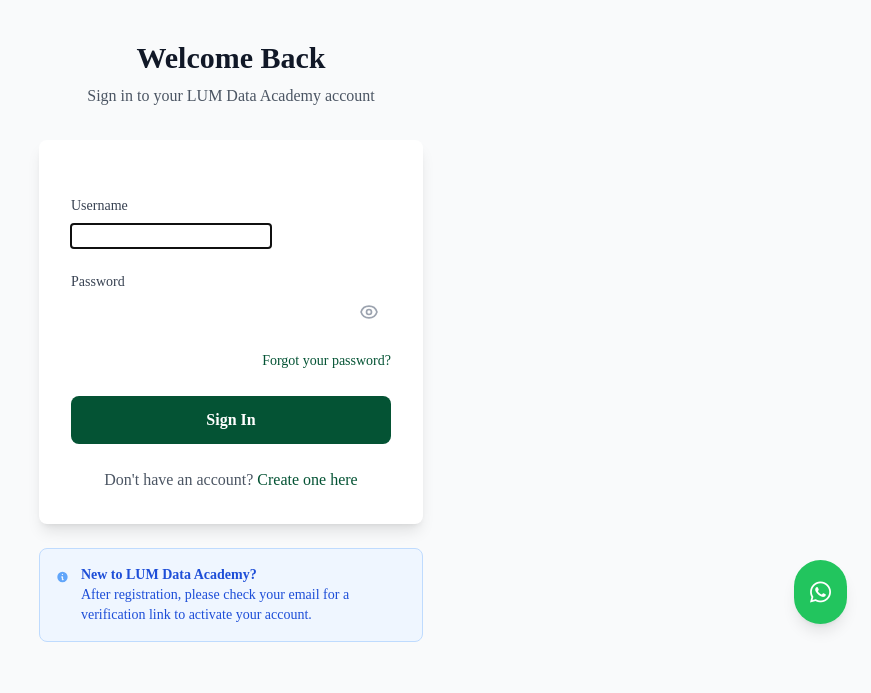
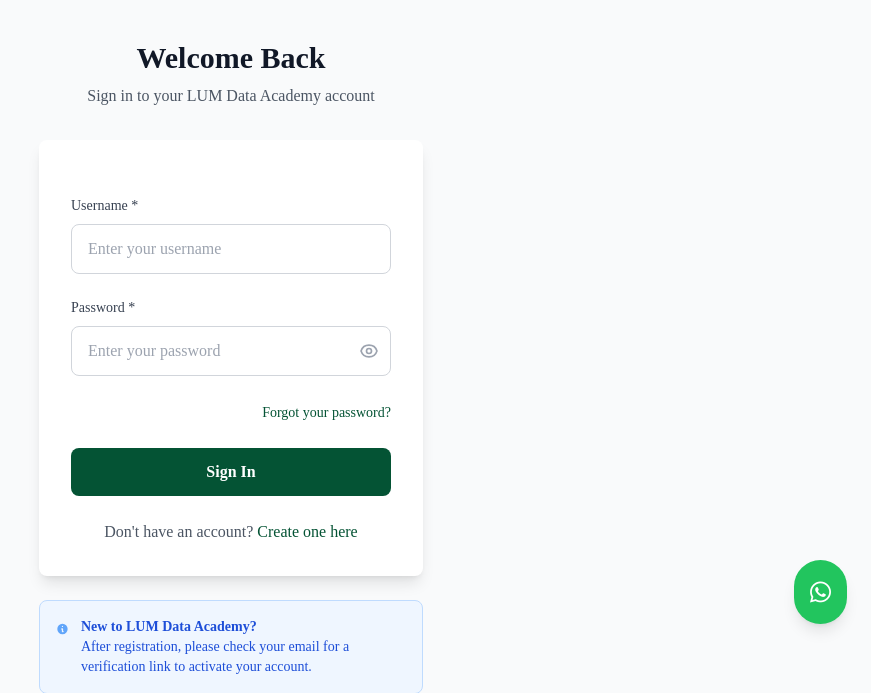
Before and after one commit to LawiOtieno/LUM_Data_Academy, a Django app: page /accounts/login/ in a window 1280 px wide. Shown: the part 152-845 px from the top of the page, without its empty margins (409-1280 px from the left). Run offline with Django 5.2, Linux system fonts and the light colour scheme; some libraries are stand-ins or nearby versions; some web fonts are replaced.

Commit message:
Assistant checkpoint: Update login form styling to match registration page
Assistant generated file changes:
- accounts/templates/accounts/login.html: Update form field styling to match registration page
- accounts/forms.py: Update CustomLoginForm with consistent styling

---

User prompt:

Input fields are nicely styled on registration and password reset pages. But login page is not nicely styled.

Replit-Commit-Author: Assistant
Replit-Commit-Session-Id: 62f5d704-ee15-4587-afbc-bcdbc0e1ac89

```diff
--- a/accounts/templates/accounts/login.html
+++ b/accounts/templates/accounts/login.html
@@ -31,9 +31,15 @@
                     <!-- Username -->
                     <div>
                         <label for="{{ form.username.id_for_label }}" class="block text-sm font-medium text-gray-700 mb-2">
-                            Username
+                            Username *
                         </label>
-                        {{ form.username }}
+                        <input type="text"
+                               name="username"
+                               id="{{ form.username.id_for_label }}"
+                               class="w-full px-4 py-3 border border-gray-300 rounded-lg focus:ring-2 focus:ring-primary focus:border-transparent"
+                               placeholder="Enter your username"
+                               value="{% if form.username.value %}{{ form.username.value }}{% endif %}"
+                               required>
                         {% if form.username.errors %}
                         <div class="mt-1 text-sm text-red-600">
                             {{ form.username.errors.0 }}
@@ -44,10 +50,15 @@
                     <!-- Password -->
                     <div>
                         <label for="{{ form.password.id_for_label }}" class="block text-sm font-medium text-gray-700 mb-2">
-                            Password
+                            Password *
                         </label>
                         <div class="relative">
-                            {{ form.password }}
+                            <input type="password"
+                                   name="password"
+                                   id="{{ form.password.id_for_label }}"
+                                   class="w-full px-4 py-3 border border-gray-300 rounded-lg focus:ring-2 focus:ring-primary focus:border-transparent pr-12"
+                                   placeholder="Enter your password"
+                                   required>
                             <button type="button" onclick="togglePassword('{{ form.password.id_for_label }}', this)"
                                     class="absolute inset-y-0 right-0 pr-3 flex items-center">
                                 <svg class="w-5 h-5 text-gray-400" fill="none" stroke="currentColor" viewBox="0 0 24 24">
```
Also changed, not shown: accounts/forms.py (+14 -0 lines).
